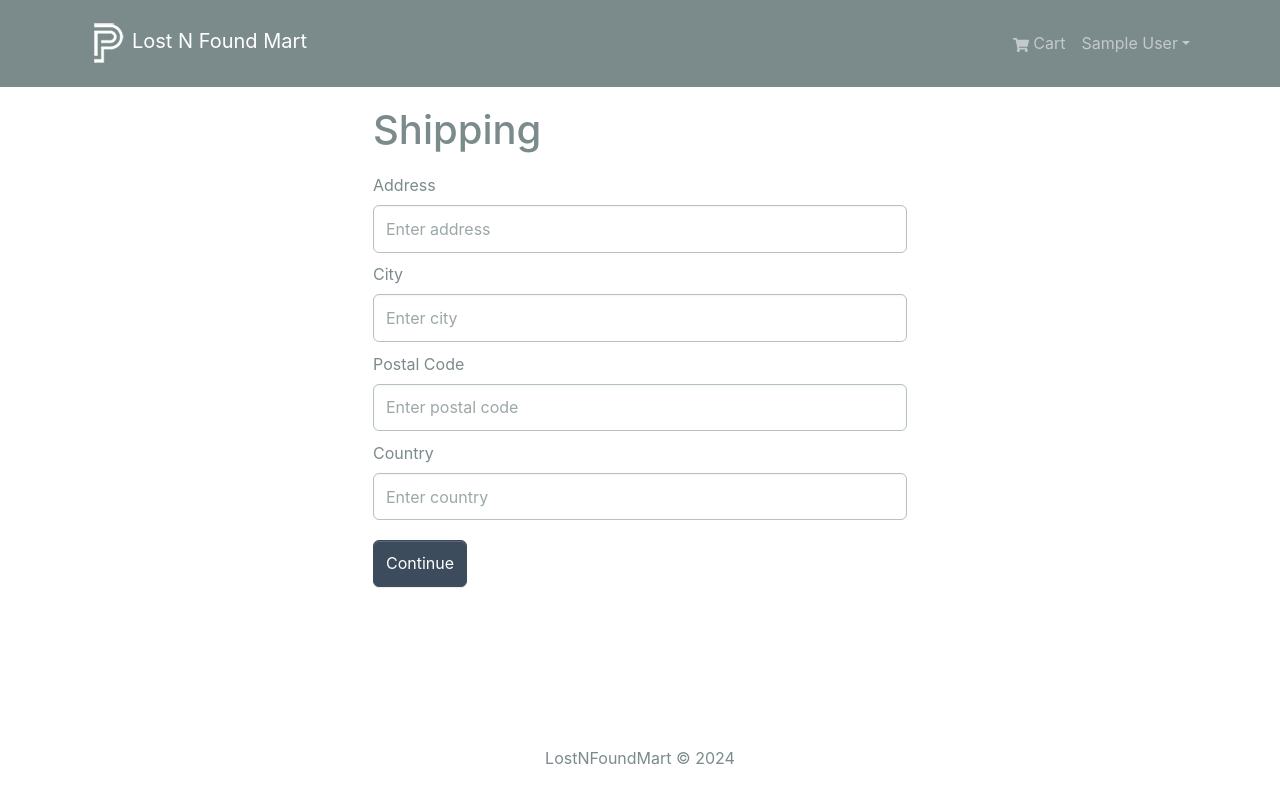
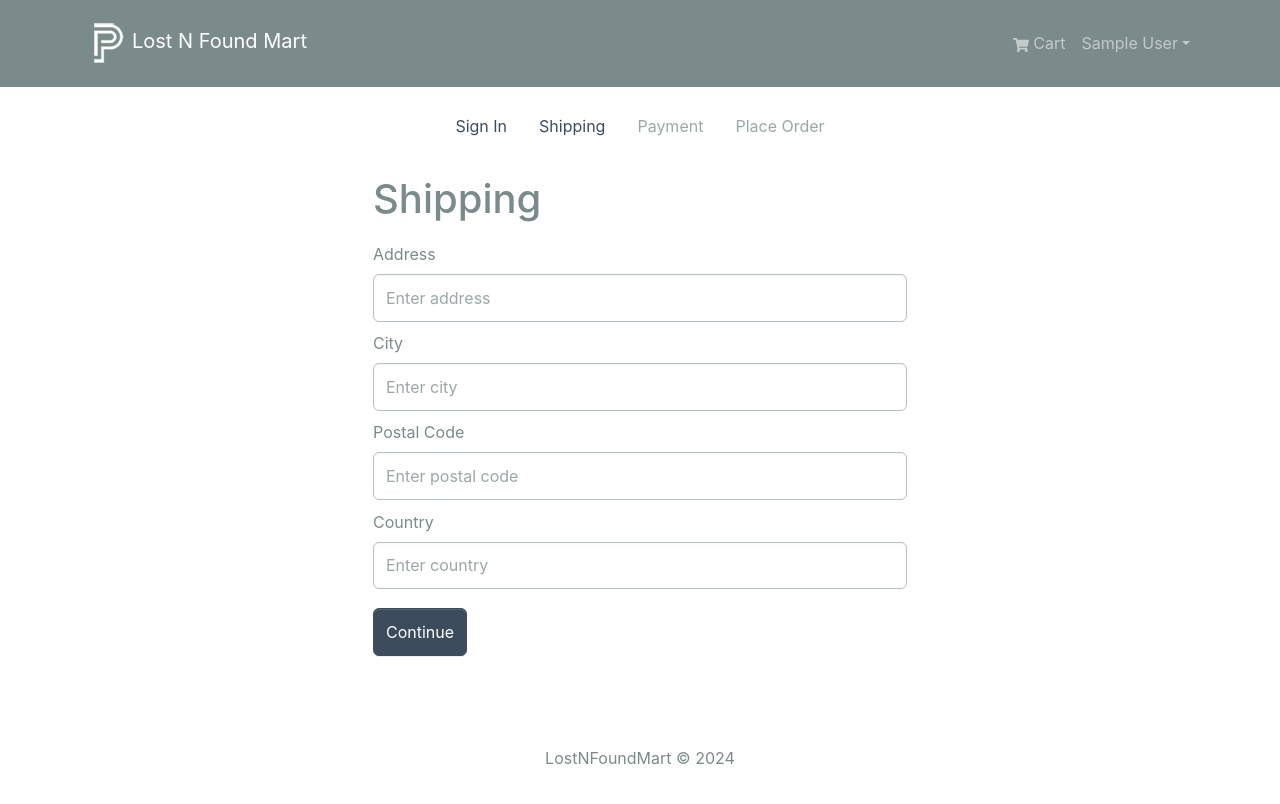
Before and after one commit to RashmiTopannavar/LostNFoundMart_MERN, a React (Create React App) app in the folder frontend/: page /shipping in a window 1280 px wide. Built offline with nearby package versions, Linux system fonts and the light colour scheme; sample sign-in values are in the browser's storage.

Commit message:
Checkout steps implemented

```diff
--- /dev/null
+++ b/frontend/src/components/CheckoutSteps.jsx
@@ -0,0 +1,47 @@
+import { Nav } from "react-bootstrap";
+import { LinkContainer } from "react-router-bootstrap";
+
+const CheckoutSteps =({ step1, step2, step3, step4 }) =>{
+    return(
+        <Nav className="justify-content-center mb-4">
+            <Nav.Item>
+                {step1 ? (
+                    <LinkContainer to = '/login'>
+                        <Nav.Link> Sign In</Nav.Link>
+                    </LinkContainer>
+                ): (
+                    <Nav.Link disabled> Sign In</Nav.Link>
+                )}
+            </Nav.Item>
+            <Nav.Item>
+                {step2 ? (
+                    <LinkContainer to = '/shipping'>
+                        <Nav.Link> Shipping</Nav.Link>
+                    </LinkContainer>
+                ): (
+                    <Nav.Link disabled> Shipping</Nav.Link>
+                )}
+            </Nav.Item>
+            <Nav.Item>
+                {step3 ? (
+                    <LinkContainer to = '/payment'>
+                        <Nav.Link> Payment</Nav.Link>
+                    </LinkContainer>
+                ): (
+                    <Nav.Link disabled>Payment</Nav.Link>
+                )}
+            </Nav.Item>
+            <Nav.Item>
+                {step4 ? (
+                    <LinkContainer to = '/placeorder'>
+                        <Nav.Link> Place Order</Nav.Link>
+                    </LinkContainer>
+                ): (
+                    <Nav.Link disabled> Place Order</Nav.Link>
+                )}
+            </Nav.Item>
+        </Nav>
+    )
+}
+
+export default CheckoutSteps;
--- a/frontend/src/screens/ShippingScreen.jsx
+++ b/frontend/src/screens/ShippingScreen.jsx
@@ -4,6 +4,7 @@
 import { useNavigate } from "react-router-dom";
 import { useSelector, useDispatch } from "react-redux";
 import { saveShippingAddress } from "../slices/cartSlice";
+import CheckoutSteps from "../components/CheckoutSteps";
 
 
 const ShippingScreen =() =>{
@@ -32,7 +33,9 @@
     }
     return(
         <FormContainer>
+            <CheckoutSteps step1 step2/>
       <h1>Shipping</h1>
+
       <Form onSubmit={submitHandler}>
         <Form.Group className='my-2' controlId='address'>
           <Form.Label>Address</Form.Label>
```
